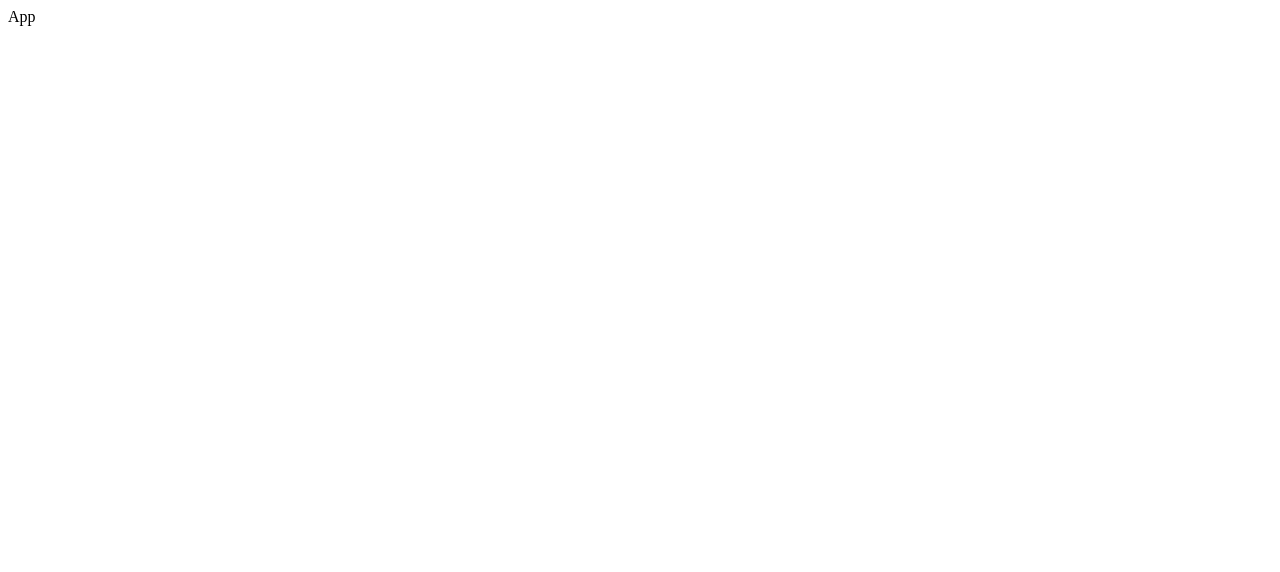
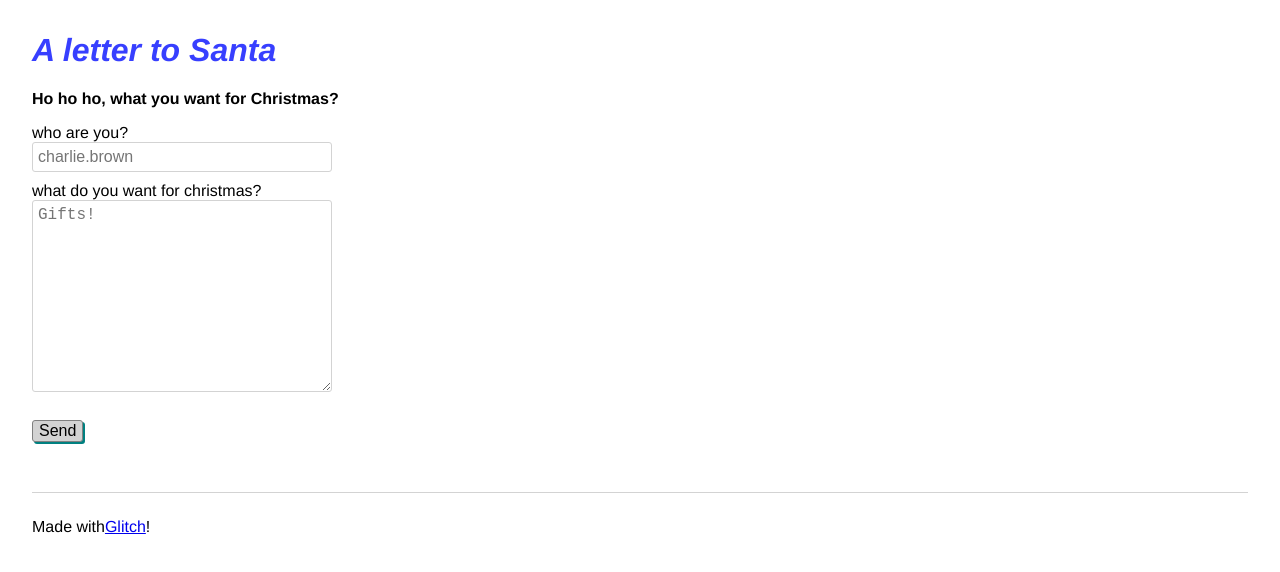
Before and after one commit to RenGVZ/fullstack-challenge, a React (Vite) app: page / in a window 1280 px wide. Shown: the top 572 px of the page. Built offline with nearby package versions, Linux system fonts and the light colour scheme.

Commit message:
separated fe into vite folder, created post api

```diff
--- a/index.html
+++ b/index.html
@@ -7,6 +7,6 @@
   </head>
   <body>
     <div id="root"></div>
-    <script type="module" src="/src/main.tsx"></script>
+    <script type="module" src="vite/src/main.tsx"></script>
   </body>
 </html>
--- a/package.json
+++ b/package.json
@@ -13,6 +13,7 @@
   "dependencies": {
     "@vitejs/plugin-react": "^3.1.0",
     "body-parser": "^1.20.2",
+    "cors": "^2.8.5",
     "dotenv": "^16.0.3",
     "express": "^4.18.2",
     "morgan": "^1.10.0",
--- a/src/App.tsx
+++ /dev/null
@@ -1,9 +0,0 @@
-import React from 'react'
-
-const App = () => {
-  return (
-    <div>App</div>
-  )
-}
-
-export default App
--- a/tsconfig.json
+++ b/tsconfig.json
@@ -16,6 +16,6 @@
     "noEmit": true,
     "jsx": "react-jsx"
   },
-  "include": ["src"],
+  "include": ["vite/src"],
   "references": [{ "path": "./tsconfig.node.json" }]
 }
--- /dev/null
+++ b/vite/src/App.tsx
@@ -0,0 +1,25 @@
+import React, { SyntheticEvent, useState } from "react"
+import WishForm from "./components/WishForm"
+import "../../public/style.css"
+
+const App = () => {
+  return (
+    <>
+      <header>
+        <h1>A letter to Santa</h1>
+      </header>
+      <WishForm />
+
+      <footer>
+        Made with
+        <a href="https://glitch.com">Glitch</a>!
+      </footer>
+      <div
+        className="glitchButton"
+        style={{ position: "fixed", top: "20px", right: "20px" }}
+      ></div>
+    </>
+  )
+}
+
+export default App
--- /dev/null
+++ b/vite/src/api/index.tsx
@@ -0,0 +1,14 @@
+import { apiUrl } from '../config'
+
+export const postWish = async (name: string, wish: string) => {
+  const res = await fetch(`${apiUrl}/wish`, {
+    method: 'POST',
+    headers: { 'Content-Type': 'application/json' },
+    body: JSON.stringify({ name, wish })
+  })
+
+  if (!res.ok) {
+    throw new Error('Failed to post wish')
+  }
+  return res.json()
+}
--- /dev/null
+++ b/vite/src/components/WishForm.tsx
@@ -0,0 +1,49 @@
+import { useState, SyntheticEvent } from "react"
+import { postWish } from "../api"
+
+const WishForm = () => {
+  const [name, setName] = useState("")
+  const [wish, setWish] = useState("")
+
+  const handleSubmit = async (e: SyntheticEvent) => {
+    e.preventDefault()
+    console.log("name:", name)
+    console.log("wish:", wish)
+
+    try {
+      const res = await postWish(name, wish)
+      console.log("res:", res)
+    } catch (err) {
+      console.log("err:", err)
+    }
+  }
+
+  return (
+    <main>
+      <p className="bold">Ho ho ho, what you want for Christmas?</p>
+      who are you?
+      <form onSubmit={(e: SyntheticEvent) => handleSubmit(e)}>
+        <input
+          name="userid"
+          placeholder="charlie.brown"
+          onChange={(e) => setName(e.target.value)}
+        />
+        what do you want for christmas?
+        <textarea
+          name="wish"
+          onChange={(e) => setWish(e.target.value)}
+          rows={10}
+          cols={45}
+          maxLength={100}
+          placeholder="Gifts!"
+        ></textarea>
+        <br />
+        <button type="submit" id="submit-letter">
+          Send
+        </button>
+      </form>
+    </main>
+  )
+}
+
+export default WishForm
--- /dev/null
+++ b/vite/src/config/index.ts
@@ -0,0 +1 @@
+export const apiUrl = "http://localhost:4000/api"
```
Also changed, not shown: server.js (+14 -0 lines), vite/src/main.tsx (renamed from src/main.tsx), 1 other file (tests, documents, lock files or other folders).
